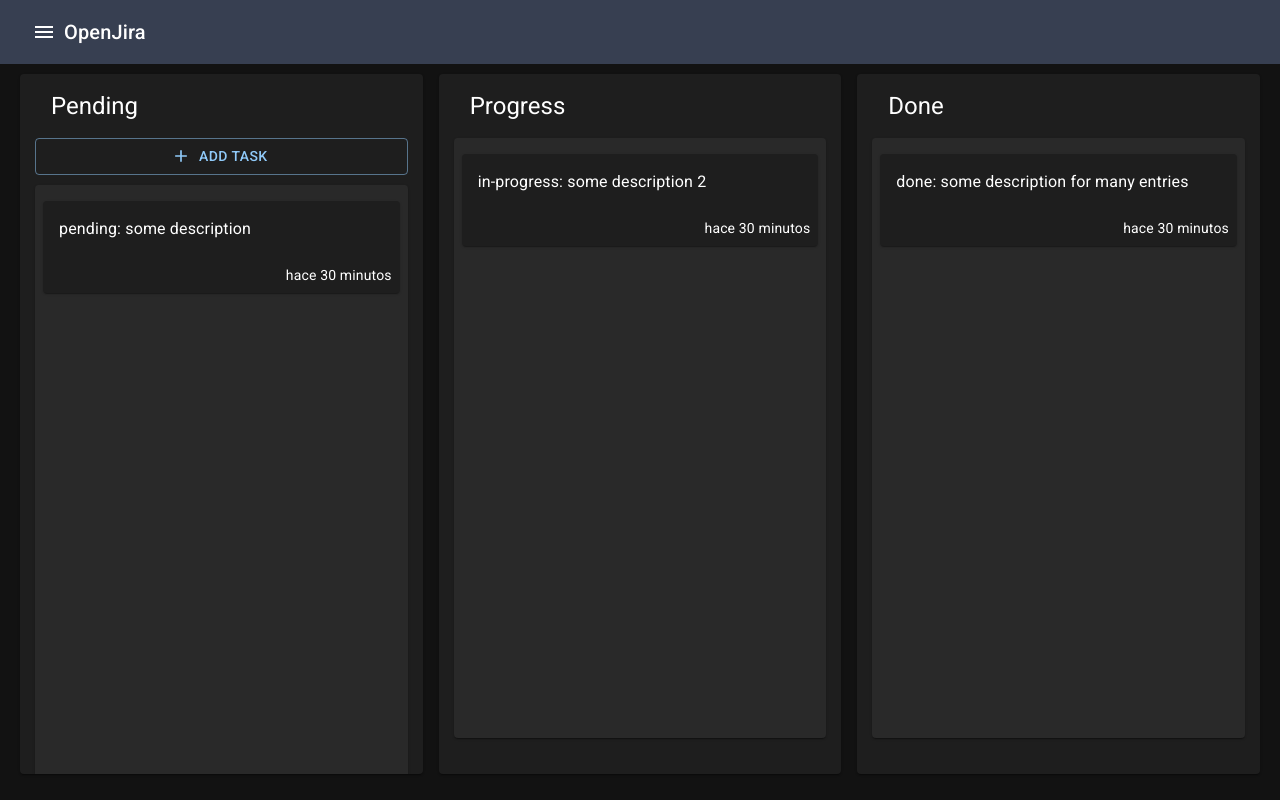
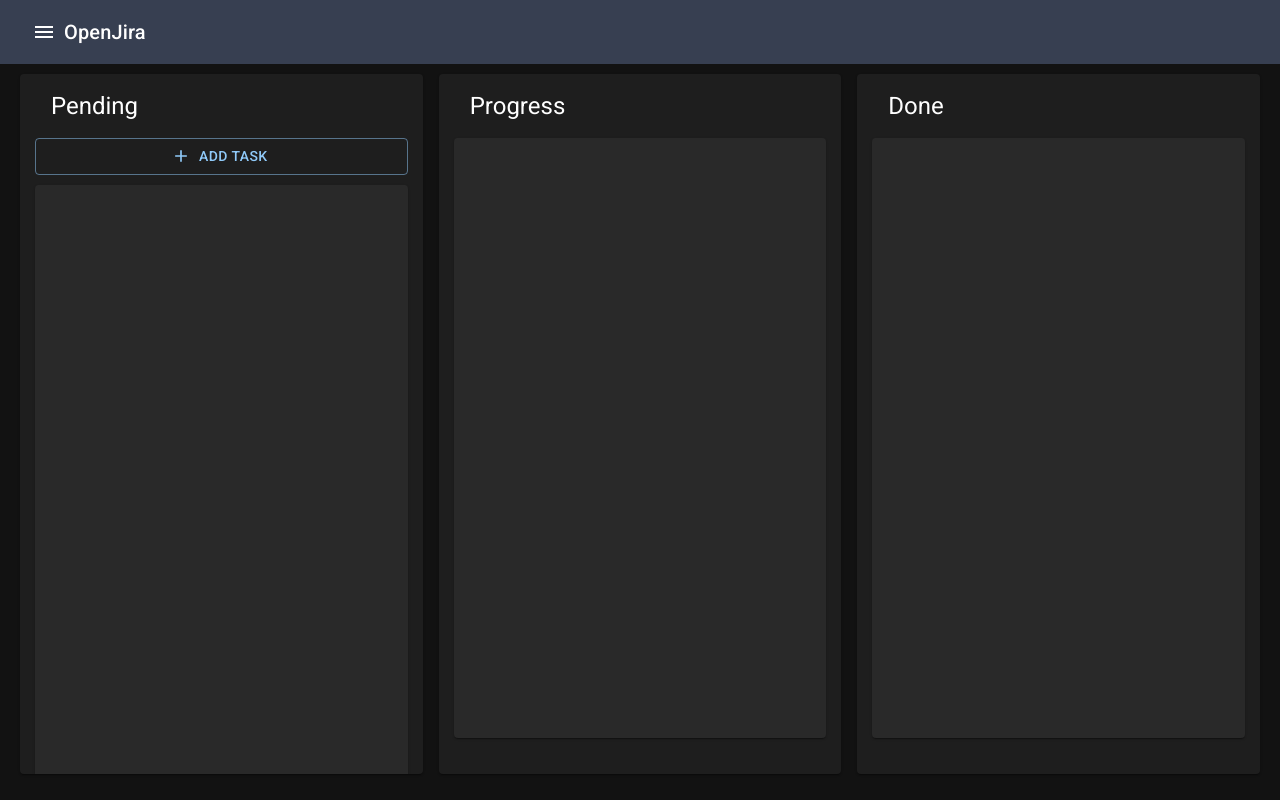
Before and after one commit to Next-Front/Open-Jira, a Next.js app: page / in a window 1280 px wide. Built offline with nearby package versions, Linux system fonts and the light colour scheme.

Commit message:
create entry

```diff
--- a/components/ui/NewEntry.tsx
+++ b/components/ui/NewEntry.tsx
@@ -1,12 +1,19 @@
-import { useState } from 'react';
+import { useContext, useState } from 'react';
 import { Box, Button, TextField } from '@mui/material'
 import SaveIcon from '@mui/icons-material/Save';
 import AddIcon from '@mui/icons-material/Add';
+import { EntriesContext } from '../../context/entries/EntriesContext';
 
 const NewEntry = () => {
 
+  const { addEntry } = useContext(EntriesContext)
   const [isAdding, setIsAdding] = useState(false)
   const [textTask, setTextTask] = useState('')
+
+  const handleAdd = () => {
+    addEntry( textTask )
+    setIsAdding(false)
+  }
 
   return (
     <Box pb='10px'>
@@ -35,6 +42,7 @@
                 color='primary'
                 endIcon={<SaveIcon />}
                 disabled={!textTask}
+                onClick={handleAdd}
               >
                 Save
               </Button>
--- a/context/entries/EntriesContext.tsx
+++ b/context/entries/EntriesContext.tsx
@@ -3,6 +3,7 @@
 
 export interface EntriesContext {
   entries: Entry[];
+  addEntry: (entryDescription: string) => void;
 }
 
 export const EntriesContext = createContext({} as EntriesContext);
--- a/context/entries/EntriesProvider.tsx
+++ b/context/entries/EntriesProvider.tsx
@@ -2,42 +2,36 @@
 import { Entry } from "../../interfaces/entry";
 import { EntriesContext } from "./EntriesContext";
 import { entriesReducer } from "./entriesReducer";
-
+import { uuid } from 'uuidv4';
 export interface EntriesState {
   entries: Entry[]
 }
 
 const ENTRIES_STATE_INITIAL: EntriesState = {
-  entries: [
-    {
-      _id: "1",
-      createdAt: Date.now(),
-      description: "pending: some description",
-      status: "pending",
-    },
-    {
-      _id: "2",
-      createdAt: Date.now() - 1000,
-      description: "in-progress: some description 2",
-      status: "in-progress",
-    },
-    {
-      _id: "3",
-      createdAt: Date.now() - 100,
-      description: "done: some description for many entries",
-      status: "done",
-    }
-  ]
+  entries: []
 }
 
 export const EntriesProvider = ({children}: {children: React.ReactNode}) => {
 
   const [state, dispatch] = useReducer(entriesReducer, ENTRIES_STATE_INITIAL)
 
+  const addEntry = (entryDescription: string) => {
+    dispatch({
+      type: 'ADD',
+      payload: {
+        _id: uuid(),
+        description: entryDescription,
+        status: 'pending',
+        createdAt: Date.now()
+      }
+    })
+  }
+
   return (
     <EntriesContext.Provider
       value={{
         ...state,
+        addEntry,
       }}
     >
       {children}
--- a/context/entries/entriesReducer.ts
+++ b/context/entries/entriesReducer.ts
@@ -1,6 +1,9 @@
+import { Entry } from "../../interfaces/entry";
 import { EntriesState } from "./EntriesProvider";
 
-type UIType = | { type: 'ADD'}
+type UIType =
+  | { type: 'ADD', payload: Entry }
+
 
 export const entriesReducer = ( state: EntriesState, action: UIType ): EntriesState => {
 
@@ -8,6 +11,7 @@
     case 'ADD':
       return {
         ...state,
+        entries: [...state.entries, action.payload],
       }
     default:
       return state;
--- a/package.json
+++ b/package.json
@@ -15,7 +15,8 @@
     "@mui/material": "^5.8.1",
     "next": "12.1.5",
     "react": "18.0.0",
-    "react-dom": "18.0.0"
+    "react-dom": "18.0.0",
+    "uuidv4": "^6.2.13"
   },
   "devDependencies": {
     "@types/node": "17.0.27",
```
Also changed, not shown: 2 other files (tests, documents, lock files or other folders).
